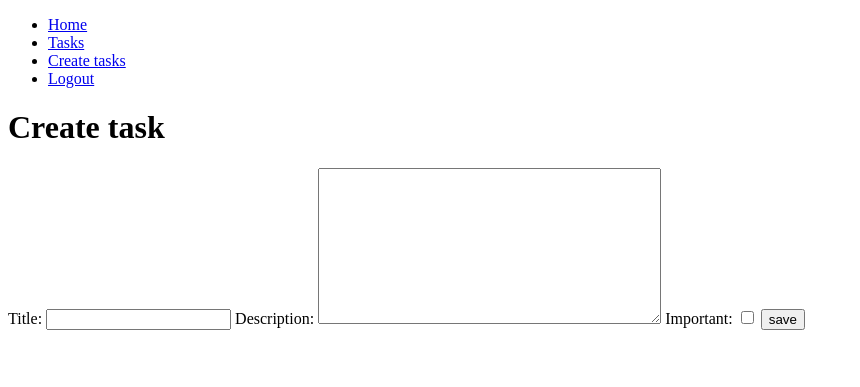
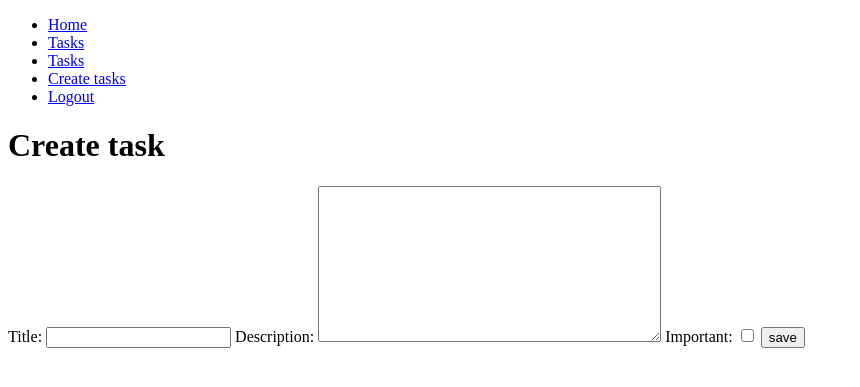
Before and after one commit to memonsalvo/crud-dj, a Django app: page /tasks/create/ in a window 1280 px wide. Shown: the top 387 px of the page, without its empty margins (0-860 px from the left). Run offline with Django 4.2, Linux system fonts and the light colour scheme; a user stored in the database is signed in.

Commit message:
completed

```diff
--- a/djangocrud/urls.py
+++ b/djangocrud/urls.py
@@ -22,6 +22,7 @@ urlpatterns = [
     path('', views.home, name='home'),
     path('signup/', views.signup, name='signup'), # type: ignore
     path('tasks/', views.tasks, name='tasks'),
+    path('tasks_completed/', views.tasks_completed, name='tasks_completed'),
     path('tasks/create/', views.create_task, name='create_task'),
     path('tasks/<int:task_id>/complete', views.complete_task, name='complete_task'), # type: ignore
     path('tasks/<int:task_id>/delete', views.delete_task, name='delete_task'), # type: ignore
--- a/tasks/templates/base.html
+++ b/tasks/templates/base.html
@@ -15,7 +15,10 @@
 
             {% if user.is_authenticated %}
             <li>
-                <a href="/tasks">Tasks</a>
+                <a href="{% url 'tasks' %}">Tasks</a>
+            </li>
+            <li>
+                <a href="{% url 'tasks_completed' %}">Tasks</a>
             </li>
             <li>
                 <a href="/tasks/create">Create tasks</a>
--- a/tasks/templates/tasks.html
+++ b/tasks/templates/tasks.html
@@ -14,6 +14,8 @@
 
             <p>{{task.description}}</p>
             <p>{{task.user.username}}</p>
+
+            <p>{{task.datecompleted|date:'M j Y:i'}}</p>
         </a>
     </li>
     {% endfor %}
--- a/tasks/views.py
+++ b/tasks/views.py
@@ -46,10 +46,9 @@ def tasks(request):
     return render(request, "tasks.html", {"tasks": tasks})
 
 
-# de all se pasa a filter para filtrar la info por usuario y que no se acceda a datos
-# de otros usuarios por medio de un usuario normal
-# dentro del filtro se busca la info correspondiente al usuario actual en inicio de sesion
-
+def tasks_completed(request):#para completar una tarea
+    tasks = Task.objects.filter(user=request.user, datecompleted__isnull=False).order_by('-datecompleted')
+    return render(request, 'tasks.html', {"tasks": tasks})
 
 def create_task(request):
     if request.method == "GET":
```
